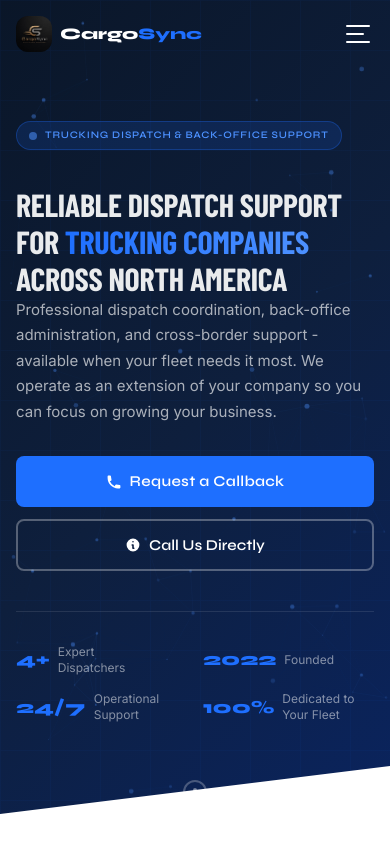
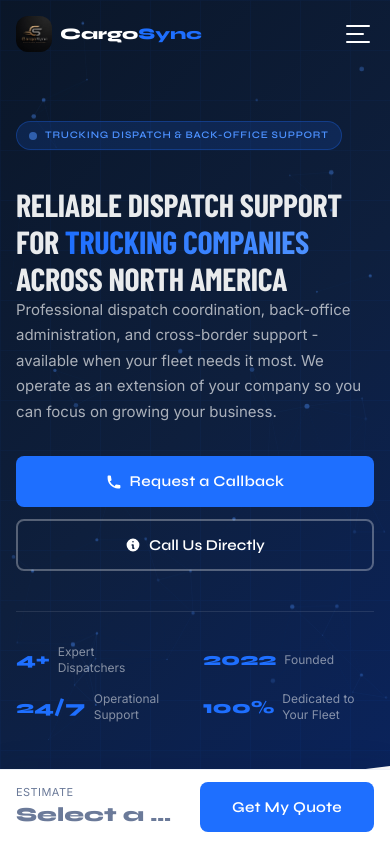
Before and after one commit to Sanshray06/canada, a Next.js app: page / in a window 390 px wide. Shown: the top 844 px of the page. Built offline with nearby package versions, Linux system fonts and the light colour scheme.

Commit message:
fourth commit

```diff
--- a/app/admin/quotes/page.tsx
+++ b/app/admin/quotes/page.tsx
@@ -52,7 +52,9 @@
     setLoading(true);
     setError("");
     try {
-      const res = await fetch("/api/admin/quotes", { headers: { "x-admin-token": t } });
+      const res = await fetch("/api/admin/quotes", {
+        headers: { "x-admin-token": t },
+        cache: "no-store"});
       if (res.status === 401) {
         setToken("");
         setLoginError("Session expired. Please log in again.");
@@ -123,6 +125,15 @@
               Quote Requests
             </h1>
             <span style={{ fontFamily: "Inter, sans-serif", fontSize: "14px", color: "#6B7A99" }}>{quotes.length} total</span>
+          </div>
+          <div className="flex items-center gap-3">
+            <span style={{ fontFamily: "Inter, sans-serif", fontSize: "14px", color: "#6B7A99" }}>{quotes.length} total</span>
+            <button
+              onClick={() => fetchQuotes(token)}
+              style={{ fontFamily: "Inter, sans-serif", fontSize: "13px", color: "#1E6FFF", background: "none", border: "1px solid #1E6FFF", borderRadius: "8px", padding: "4px 10px", cursor: "pointer" }}
+            >
+              Refresh
+            </button>
           </div>
 
           {loading && <p style={{ fontFamily: "Inter, sans-serif", color: "#6B7A99" }}>Loading quotes...</p>}
--- a/app/api/admin/quotes/route.ts
+++ b/app/api/admin/quotes/route.ts
@@ -1,5 +1,8 @@
 import { NextResponse } from "next/server";
 import { supabase } from "@/lib/supabase";
+
+export const dynamic = "force-dynamic";
+export const revalidate = 0;
 
 export async function GET() {
   const { data, error } = await supabase
@@ -8,9 +11,11 @@
     .order("created_at", { ascending: false });
 
   if (error) {
-    console.error("Supabase fetch error:", error);
     return NextResponse.json({ error: "Failed to fetch quotes." }, { status: 500 });
   }
 
-  return NextResponse.json({ quotes: data });
+  return NextResponse.json(
+    { quotes: data },
+    { headers: { "Cache-Control": "no-store, max-age=0" } } // 👈 stops browser/CDN caching too
+  );
 }
--- a/components/QuoteCalculator.tsx
+++ b/components/QuoteCalculator.tsx
@@ -1,5 +1,5 @@
 "use client";
-import { useMemo, useState } from "react";
+import { useEffect, useMemo, useRef, useState } from "react";
 import { services } from "@/lib/service-data";
 import { calculateQuote, pricingServices, termOptions } from "@/lib/quote-pricing";
 
@@ -17,8 +17,15 @@
   const [state, setState] = useState<FormState>("idle");
   const [errorMsg, setErrorMsg] = useState("");
   const [savedQuoteId, setSavedQuoteId] = useState<string | null>(null);
+  const summaryRef = useRef<HTMLDivElement>(null);
 
   const calc = useMemo(() => calculateQuote(selectedSlugs, trucks, term), [selectedSlugs, trucks, term]);
+
+  useEffect(() => {
+    if (state === "error" && summaryRef.current) {
+      summaryRef.current.scrollIntoView({ behavior: "smooth", block: "center" });
+    }
+  }, [state]);
 
   const toggleService = (slug: string) => {
     setSelectedSlugs((prev) => (prev.includes(slug) ? prev.filter((s) => s !== slug) : [...prev, slug]));
@@ -123,7 +130,18 @@
 
   return (
     <section id="quote" className="py-16 sm:py-24" style={{ background: "#F8FAFC" }}>
-      <div className="max-w-6xl mx-auto px-4 sm:px-6">
+      <style>{`
+        .qc-no-spinner::-webkit-outer-spin-button,
+        .qc-no-spinner::-webkit-inner-spin-button {
+          -webkit-appearance: none;
+          margin: 0;
+        }
+        .qc-no-spinner {
+          -moz-appearance: textfield;
+        }
+      `}</style>
+
+      <div className="max-w-6xl mx-auto px-4 sm:px-6 pb-28 lg:pb-0">
         {/* Header */}
         <div className="text-center mb-10 sm:mb-14">
           <span
@@ -167,7 +185,7 @@
           </p>
         </div>
 
-        <form onSubmit={handleSubmit} className="grid lg:grid-cols-5 gap-8 sm:gap-10 items-start">
+        <form id="quote-form" onSubmit={handleSubmit} className="grid lg:grid-cols-5 gap-8 sm:gap-10 lg:gap-6 xl:gap-12 items-start">
           {/* Left: configuration */}
           <div className="lg:col-span-3 space-y-8 sm:space-y-10">
             {/* Services */}
@@ -178,7 +196,7 @@
               >
                 1. Choose Services
               </h3>
-              <div className="grid sm:grid-cols-2 gap-3">
+              <div className="grid sm:grid-cols-2 gap-3 sm:gap-4">
                 {services.map((s) => {
                   const pricing = pricingServices.find((p) => p.slug === s.slug);
                   const checked = selectedSlugs.includes(s.slug);
@@ -242,7 +260,7 @@
                 <button
                   type="button"
                   onClick={() => setTrucks((t) => Math.max(1, t - 1))}
-                  className="w-10 h-10 rounded-lg flex items-center justify-center"
+                  className="w-11 h-11 rounded-lg flex items-center justify-center"
                   style={{ border: "1.5px solid #E2E8F0", color: "#0A1628", fontSize: "18px" }}
                 >
                   −
@@ -252,13 +270,13 @@
                   min={1}
                   value={trucks}
                   onChange={(e) => setTrucks(Math.max(1, parseInt(e.target.value) || 1))}
-                  className="form-input text-center"
+                  className="form-input text-center qc-no-spinner"
                   style={{ width: "90px" }}
                 />
                 <button
                   type="button"
                   onClick={() => setTrucks((t) => t + 1)}
-                  className="w-10 h-10 rounded-lg flex items-center justify-center"
+                  className="w-11 h-11 rounded-lg flex items-center justify-center"
                   style={{ border: "1.5px solid #E2E8F0", color: "#0A1628", fontSize: "18px" }}
                 >
                   +
@@ -283,7 +301,7 @@
                     key={t.value}
                     type="button"
                     onClick={() => setTerm(t.value)}
-                    className="px-4 py-2 rounded-full"
+                    className="px-5 py-2.5 rounded-full"
                     style={{
                       border: term === t.value ? "1.5px solid #1E6FFF" : "1.5px solid #E2E8F0",
                       background: term === t.value ? "#1E6FFF" : "white",
@@ -359,8 +377,9 @@
           {/* Right: sticky summary */}
           <div className="lg:col-span-2">
             <div
-              className="bg-white rounded-2xl p-6 sm:p-8 lg:sticky"
-              style={{ top: "100px", border: "1.5px solid #C8D8FF", boxShadow: "0 20px 60px rgba(30, 111, 255, 0.08)" }}
+              ref={summaryRef}
+              className="bg-white rounded-2xl p-5 sm:p-6 lg:p-6 xl:p-8 lg:sticky lg:top-20 xl:top-24"
+              style={{ border: "1.5px solid #C8D8FF", boxShadow: "0 20px 60px rgba(30, 111, 255, 0.08)" }}
             >
               <h3
                 style={{ fontFamily: "Syne, sans-serif", fontWeight: 800, fontSize: "18px", color: "#0A1628" }}
@@ -456,6 +475,51 @@
           </div>
         </form>
       </div>
+
+      {/* Mobile sticky price bar — mirrors live total, submits the same form */}
+      <div
+        className="lg:hidden fixed inset-x-0 bottom-0 z-40 flex items-center justify-between gap-4 px-4 sm:px-6"
+        style={{
+          background: "white",
+          borderTop: "1px solid #EEF2F8",
+          boxShadow: "0 -8px 24px rgba(10, 22, 40, 0.08)",
+          paddingTop: "12px",
+          paddingBottom: "calc(12px + env(safe-area-inset-bottom, 0px))",
+        }}
+      >
+        <div className="min-w-0">
+          <p
+            style={{
+              fontFamily: "Inter, sans-serif",
+              fontSize: "11px",
+              color: "#6B7A99",
+              textTransform: "uppercase",
+              letterSpacing: "0.04em",
+            }}
+          >
+            {selectedSlugs.length === 0 ? "Estimate" : "Monthly Total"}
+          </p>
+          <p
+            className="truncate"
+            style={{
+              fontFamily: "Syne, sans-serif",
+              fontWeight: 800,
+              fontSize: "20px",
+              color: selectedSlugs.length === 0 ? "#6B7A99" : "#1E6FFF",
+            }}
+          >
+            {selectedSlugs.length === 0 ? "Select a service" : formatUSD(calc.monthlyTotal)}
+          </p>
+        </div>
+        <button
+          type="submit"
+          form="quote-form"
+          disabled={state === "loading"}
+          className="btn-primary whitespace-nowrap flex-shrink-0"
+        >
+          {state === "loading" ? "Saving..." : "Get My Quote"}
+        </button>
+      </div>
     </section>
   );
 }
```
